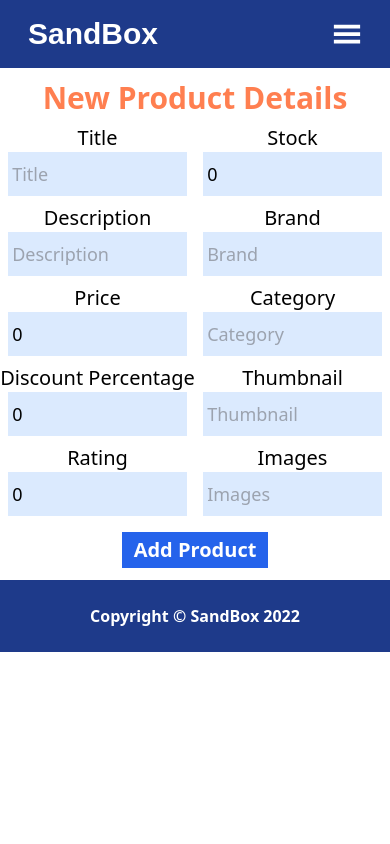
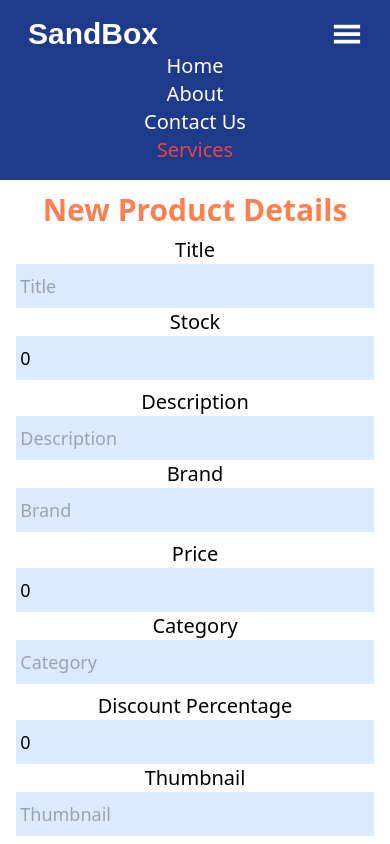
Before and after one commit to MehmetCakir1/sandboxSellerWithTypeScript, a React (Create React App) app: page /services in a window 390 px wide. Both pictures are taken after a click on the icon 347 px from the left and 34 px from the top of the page. Shown: the top 844 px of the page. Built offline with nearby package versions, Linux system fonts and the light colour scheme.

Commit message:
responsive design

```diff
--- a/src/components/Features.tsx
+++ b/src/components/Features.tsx
@@ -5,7 +5,7 @@ import { useSelector } from 'react-redux/es/exports';
 
 const Features = () => {
   return (
-    <section className='container grid grid-cols-4 gap-4 m-auto my-5'>
+    <section className='container grid grid-cols-2 sm:grid-cols-4 gap-4 m-auto my-5 p-3'>
     <div className='py-5 flex flex-col justify-center items-center text-orange-600  shadow-xl bg-blue-100 rounded-xl hover:scale-110' >
         <GiMoneyStack className='text-4xl'/>
         <p  className='text-xl'>Cheap</p>
--- a/src/components/Navbar.tsx
+++ b/src/components/Navbar.tsx
@@ -11,22 +11,22 @@ const Navbar = () => {
           SandBox
         </Link>
         <div className="font-semibold  gap-x-5 text-xl hidden md:flex">
-          <p><NavLink to="/" className={({ isActive }) => isActive ? "text-red-500" : "text-white"}>Home</NavLink></p>
+          <p><NavLink to="/" end className={({ isActive }) => isActive ? "text-red-500" : "text-white"}>Home</NavLink></p>
           <p><NavLink to="/about" className={({ isActive }) => isActive ? "text-red-500" : "text-white"}>About</NavLink></p>
           <p><NavLink to="/contact" className={({ isActive }) => isActive ? "text-red-500" : "text-white"}>Contact Us</NavLink></p>
           <p><NavLink to="/services" className={({ isActive }) => isActive ? "text-red-500" : "text-white"}>Services</NavLink></p>
         </div>
         <GiHamburgerMenu className="text-white text-3xl md:hidden" onClick={()=>setIsOpen(!isOpen)}/>
       </div>
-      {/* {
+      {
         isOpen &&
-          <div className="flex flex-col items-center justify-center text-xl">
-          <NavLink to="/" className={({ isActive }) => isActive ? "text-red-500" : "text-white"}>Home</NavLink>
+          <div className="flex flex-col items-center justify-center text-xl md:hidden">
+          <NavLink to="/" end className={({ isActive }) => isActive ? "text-red-500" : "text-white"}>Home</NavLink>
           <NavLink to="/about" className={({ isActive }) => isActive ? "text-red-500" : "text-white"}>About</NavLink>
           <NavLink to="/contact" className={({ isActive }) => isActive ? "text-red-500" : "text-white"}>Contact Us</NavLink>
           <NavLink to="/services" className={({ isActive }) => isActive ? "text-red-500" : "text-white"}>Services</NavLink>
         </div>
-      } */}
+      }
 
 
     </nav>
--- a/src/pages/Contact.tsx
+++ b/src/pages/Contact.tsx
@@ -4,16 +4,16 @@ const Contact = () => {
   return (
     <main className='grid place-items-center py-28'>
       <h1 className='font-bold text-3xl'>GET IN TOUCH</h1>
-      <form className='flex flex-col w-full max-w-2xl py-3'>
-        <div className='flex w-full max-w-2xl py-3 gap-2'>
-            <div className='flex flex-col w-6/12 gap-4'>
+      <form className='flex flex-col w-full max-w-2xl py-3 px-5 sm:px-0'>
+        <div className='flex flex-col sm:flex-row w-full max-w-2xl py-3 gap-2'>
+            <div className='flex flex-col w-full sm:w-6/12 gap-4'>
           <input type="text" placeholder='Name' className="p-3 bg-blue-100"/>
           <input type="email"placeholder='Email'  className="p-3 bg-blue-100"/>
           <input type="text" placeholder='Title' className="p-3 bg-blue-100"/>
         </div>
-        <textarea placeholder='Your Message' className="p-3 bg-blue-100 w-6/12 resize-none overflow-auto"></textarea>
+        <textarea placeholder='Your Message' className="p-3 bg-blue-100 w-full sm:w-6/12 resize-none overflow-auto"></textarea>
         </div>
-        <button className='bg-blue-600 w-3/12 m-auto py-1 font-semibold text-white'>SEND MESSAGE</button>
+        <button className='bg-blue-600 m-auto py-1 px-4 font-semibold text-white'>SEND MESSAGE</button>
       </form>
     </main>
   )
--- a/src/pages/Details.tsx
+++ b/src/pages/Details.tsx
@@ -25,14 +25,14 @@ const Details = () => {
         <div className='flex flex-col lg:flex-row container m-auto py-5'>
       <div className='lg:w-6/12'>
         <h1 className='font-bold text-3xl px-3'>{title}</h1>
-        <img src={thumbnail} alt={title} className="w-full h-[25rem] p-3 object-cover " />
+        <img src={thumbnail} alt={title} className="w-full h-[25rem] p-3  " />
         <p className='p-3 text-lg'>{description}</p>
       </div>
       <div className='lg:w-6/12'>
         <h1 className='font-bold text-2xl px-3'>Tags</h1>
         <p className='text-xl px-3 py-2 capitalize'>{category}</p>
         <h1 className='px-3 py-3 lg:py-1 text-2xl font-bold'>Images</h1>
-        <div className='grid grid-cols-4 gap-3 px-3 py-3 lg:py-0'>
+        <div className='grid grid-cols-2 sm:grid-cols-4 gap-3 px-3 py-3 lg:py-0'>
           {images?.map((item,index)=>{
           return(
             <img src={item} alt={title} key={index} className="h-[6.5rem] w-full object-cover border border-1 border-blue-600" />
--- /dev/null
+++ b/src/pages/Error.tsx
@@ -0,0 +1,14 @@
+import React from 'react'
+import { useNavigate } from 'react-router-dom'
+
+const Error = () => {
+    const navigate=useNavigate()
+  return (
+    <div>
+        <img src="images/notFound.jpg" alt="error" className='m-auto h-[calc(100vh-140px)] '/>
+        <button className='bg-orange-600 py-1 px-3 font-semibold rounded-sm absolute left-5 top-[12%]' onClick={()=>navigate("/")}>BACK TO HOME</button>
+    </div>
+  )
+}
+
+export default Error
--- a/src/pages/Services.tsx
+++ b/src/pages/Services.tsx
@@ -54,8 +54,8 @@ const Services = () => {
       </h1>
       <form onSubmit={handleSubmit}>
         <section className="w-full max-w-3xl m-auto">
-          <div className="flex justify-center items-center mt-2">
-            <div className="flex flex-col items-center justify-center w-6/12">
+          <div className="flex flex-col sm:flex-row justify-center items-center mt-2">
+            <div className="flex flex-col items-center justify-center w-full sm:w-6/12">
               <label htmlFor="title" className="text-xl">
                 Title
               </label>
@@ -70,7 +70,7 @@ const Services = () => {
                 required
               />
             </div>
-            <div className="flex flex-col items-center justify-center w-6/12">
+            <div className="flex flex-col items-center justify-center w-full sm:w-6/12">
               <label htmlFor="stock" className="text-xl">
                 Stock
               </label>
@@ -86,8 +86,8 @@ const Services = () => {
               />
             </div>
           </div>
-          <div className="flex justify-center items-center mt-2">
-            <div className="flex flex-col items-center justify-center w-6/12">
+          <div className="flex flex-col sm:flex-row justify-center items-center mt-2">
+            <div className="flex flex-col items-center justify-center w-full sm:w-6/12">
               <label htmlFor="description" className="text-xl">
                 Description
               </label>
@@ -102,7 +102,7 @@ const Services = () => {
                 required
               />
             </div>
-            <div className="flex flex-col items-center justify-center w-6/12">
+            <div className="flex flex-col items-center justify-center w-full sm:w-6/12">
               <label htmlFor="brand" className="text-xl">
                 Brand
               </label>
@@ -118,8 +118,8 @@ const Services = () => {
               />
             </div>
           </div>
-          <div className="flex justify-center items-center mt-2">
-            <div className="flex flex-col items-center justify-center w-6/12">
+          <div className="flex flex-col sm:flex-row justify-center items-center mt-2">
+            <div className="flex flex-col items-center justify-center w-full sm:w-6/12">
               <label htmlFor="price" className="text-xl">
                 Price
               </label>
@@ -134,7 +134,7 @@ const Services = () => {
                 required
               />
             </div>
-            <div className="flex flex-col items-center justify-center w-6/12">
+            <div className="flex flex-col items-center justify-center w-full sm:w-6/12">
               <label htmlFor="category" className="text-xl">
                 Category
               </label>
@@ -150,8 +150,8 @@ const Services = () => {
               />
             </div>
           </div>
-          <div className="flex justify-center items-center mt-2">
-            <div className="flex flex-col items-center justify-center w-6/12">
+          <div className="flex flex-col sm:flex-row justify-center items-center mt-2">
+            <div className="flex flex-col items-center justify-center w-full sm:w-6/12">
               <label htmlFor="discount" className="text-xl">
                 Discount Percentage
               </label>
@@ -166,7 +166,7 @@ const Services = () => {
                 required
               />
             </div>
-            <div className="flex flex-col items-center justify-center w-6/12">
+            <div className="flex flex-col items-center justify-center w-full sm:w-6/12">
               <label htmlFor="thumbnail" className="text-xl">
                 Thumbnail
               </label>
@@ -182,8 +182,8 @@ const Services = () => {
               />
             </div>
           </div>
-          <div className="flex justify-center items-center mt-2">
-            <div className="flex flex-col items-center justify-center w-6/12">
+          <div className="flex flex-col sm:flex-row justify-center items-center mt-2">
+            <div className="flex flex-col items-center justify-center w-full sm:w-6/12">
               <label htmlFor="rating" className="text-xl">
                 Rating
               </label>
@@ -198,7 +198,7 @@ const Services = () => {
                 required
               />
             </div>
-            <div className="flex flex-col items-center justify-center w-6/12">
+            <div className="flex flex-col items-center justify-center w-full sm:w-6/12">
               <label htmlFor="images" className="text-xl">
                 Images
               </label>
--- a/src/router/AppRouter.tsx
+++ b/src/router/AppRouter.tsx
@@ -4,6 +4,7 @@ import Navbar from "../components/Navbar"
 import About from "../pages/About"
 import Contact from "../pages/Contact"
 import Details from "../pages/Details"
+import Error from "../pages/Error"
 import Home from "../pages/Home"
 import Services from "../pages/Services"
 
@@ -17,6 +18,7 @@ const AppRouter = () => {
       <Route path="/contact" element={<Contact/>}/>
       <Route path="/services" element={<Services/>}/>
       <Route path="/details/:id" element={<Details/>}/>
+      <Route path="*" element={<Error/>}/>
     </Routes>
     <Footer/>
     </BrowserRouter>
```
Also changed, not shown: public/images/notFound.jpg (added).
